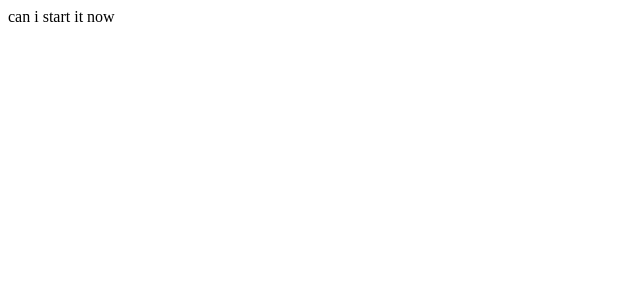
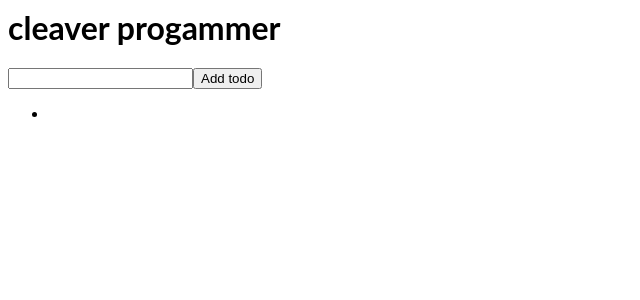
Before and after one commit to dhyanivj/Whatsapp-react, a React (Create React App) app: page / in a window 1280 px wide. Shown: the top 300 px of the page, without its empty margins (0-640 px from the left). Built offline with nearby package versions, Linux system fonts and the light colour scheme.

Commit message:
getting started

```diff
--- a/src/App.js
+++ b/src/App.js
@@ -1,10 +1,19 @@
-import React from "react";
+import React, { useState} from "react";
 import "./style.css";
 
 export default function App() {
+  const [todos, setTodos] = useState(['take a mango','go to the school']);
+
   return (
-    <div>
-   can i start it now
+    <div className="App">
+    <h1>cleaver progammer</h1>
+    <input/>
+    <button>Add todo </button>
+<ul>
+<li>
+</li>
+</ul>
+
     </div>
   );
 }
```
